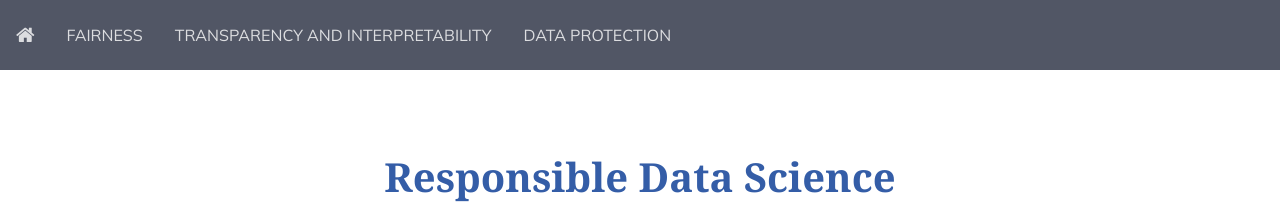
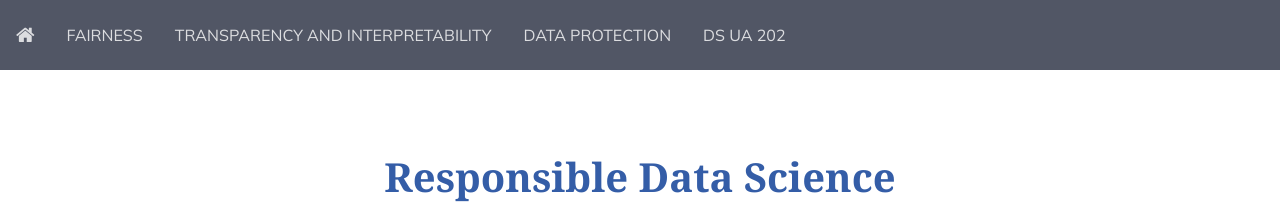
Before and after one commit to DataResponsibly/rds25, a Jekyll site: the page built from index.md, in a window 1280 px wide. Shown: the top 212 px of the page. Built offline with Jekyll 4.4.1, drawn with Linux system fonts in a browser that asks for light colours; nearby versions of some CDN libraries; our own code applies the rules of GitHub Pages for plain Markdown files; a file with an impossible date is left out.

```diff
--- a/_data/course.yml
+++ b/_data/course.yml
@@ -1,3 +1,3 @@
 description: DS-UA 202 and DS-GA 1017
-modules: [fairness, transparency_and_interpretability, data_protection]
+modules: [fairness, transparency_and_interpretability, data_protection, ds_ua_202]
 title: Responsible Data Science
```
Also changed, not shown: modules/ds_ua_202/_posts/2000-01-00-DS-UA-202.md (renamed from modules/RDS Plan/_posts/2000-01-00-DS-UA-202.md, +3 -1 lines).
